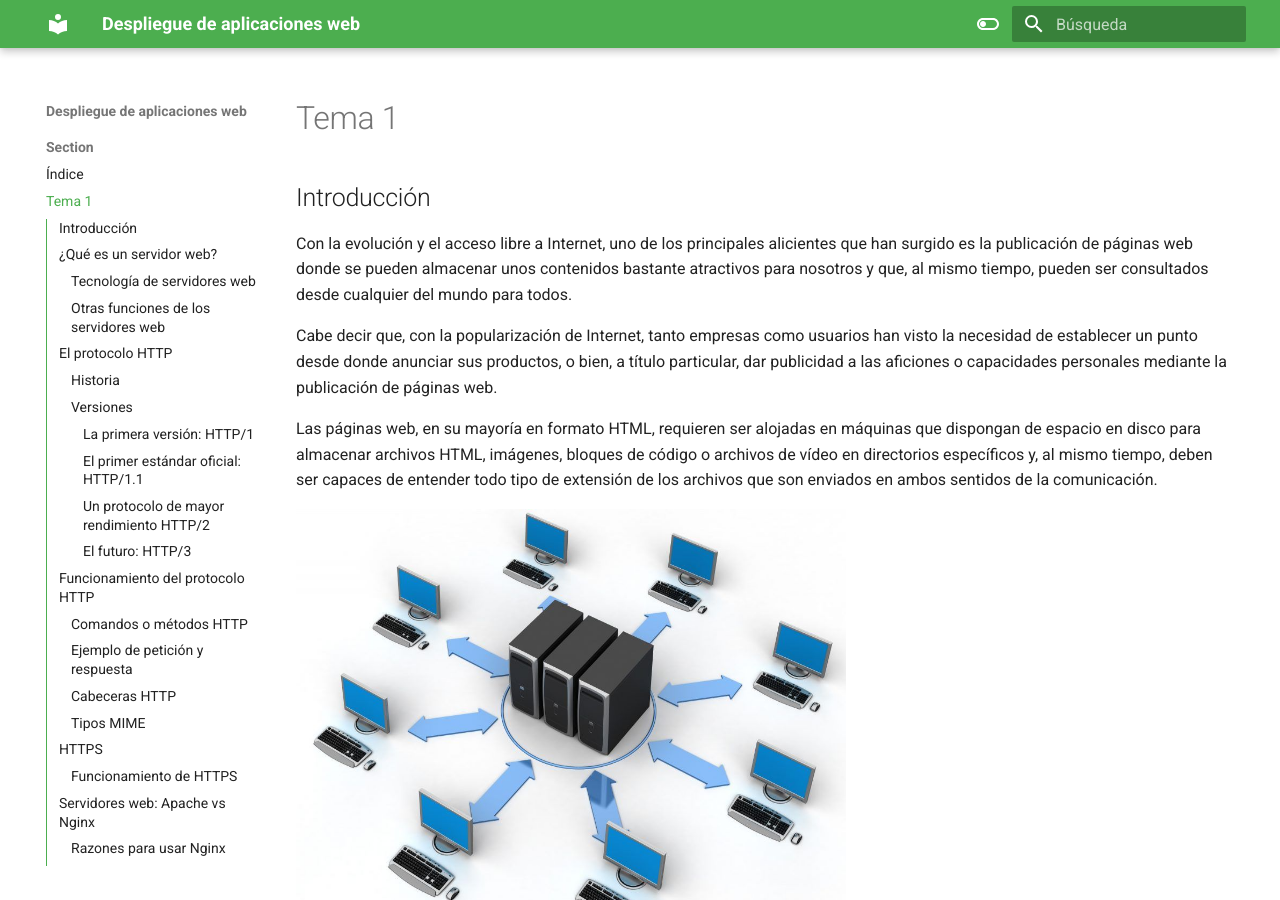
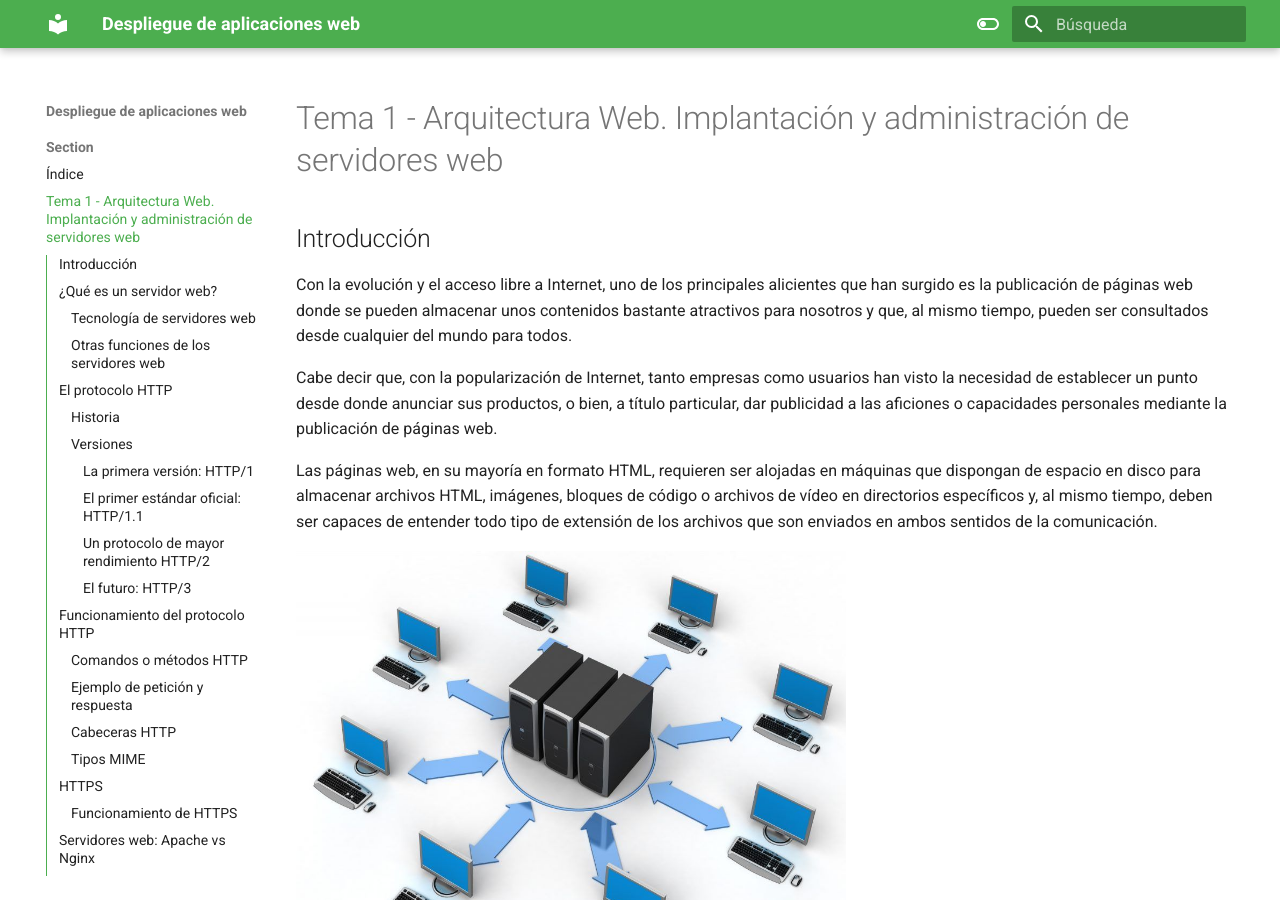
Before and after one commit to raul-profesor/DEAW, an MkDocs documentation site: the page built from docs/T1/ArqWeb.md, in a window 1280 px wide and 900 px high. Built offline with MkDocs 1.6.1 and Material for MkDocs 9.7.7, drawn with Linux system fonts in a browser that asks for light colours.

Commit message:
Nuevas prácticas

```diff
--- a/docs/T1/ArqWeb.md
+++ b/docs/T1/ArqWeb.md
@@ -1,3 +1,6 @@
+---
+title: 'Tema 1:Arquitectura Web. Implantación y administración de servidores web'
+---
 
 ## Introducción
 
--- a/mkdocs.yml
+++ b/mkdocs.yml
@@ -49,7 +49,7 @@ plugins:
 nav:
   - Section:
     - Índice: index.md
-    - Tema 1: T1/ArqWeb.md
+    - Tema 1 - Arquitectura Web. Implantación y administración de servidores web: T1/ArqWeb.md
     - Práctica 1.1 - Instalación y configuración de servidor web Nginx: T1/P1.1.md
     - Práctica 1.2 - Autenticación en Nginx: T1/P1.2.md
     - Práctica 1.3 - Proxy inverso con Nginx: T1/P1.3.md
```
